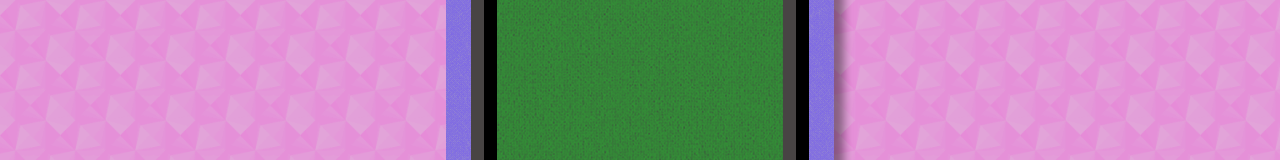
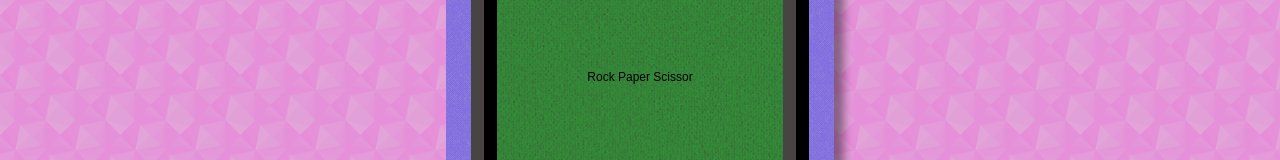
Before and after one commit to 06-shuu/rock-paper-scissors, a plain HTML site: page index.html in a window 1280 px wide. Shown: the part 225-385 px from the top of the page. Drawn offline with Linux system fonts and the light colour scheme; a web font is replaced by a local one.

Commit message:
remove the comments

```diff
--- a/index.html
+++ b/index.html
@@ -13,7 +13,7 @@
         <div class="gameboy">
             <div class="gameboy-screen">
                 <div class="screen">
-                    <div id="result"></div>
+                    <div id="result">Rock Paper Scissor</div>
                 </div><!--end of screen-->
             </div> <!--end of gameboy-screen-->
             <div class="gameboy-btns">
@@ -34,7 +34,3 @@
 </body>
 
 </html>
-<!--
-    TODO(s):
-    - add restart button
--->
```
